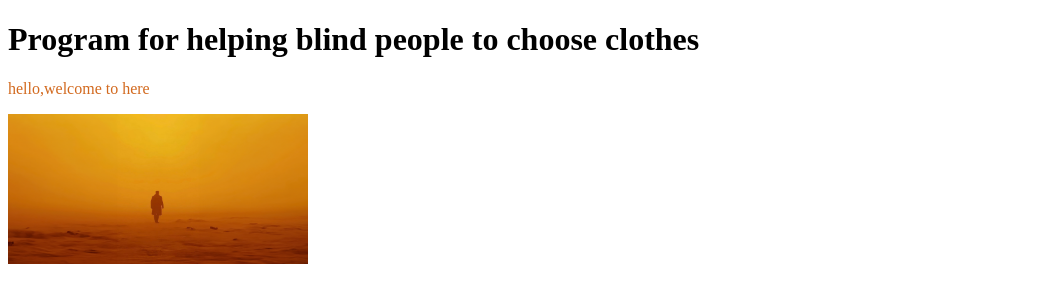
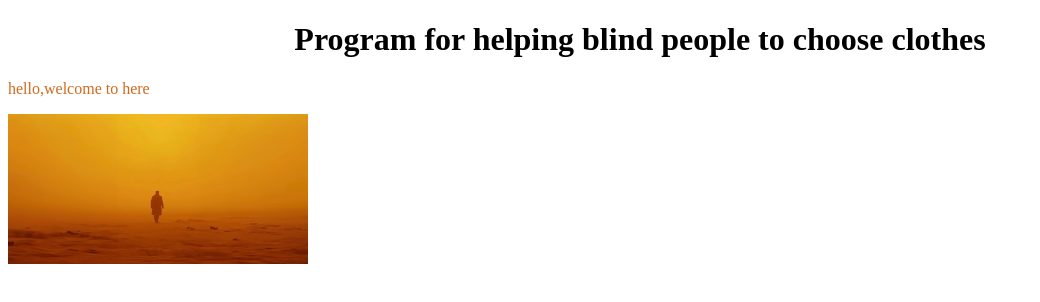
Before and after one commit to AZIZVeye/pj01, a plain HTML site: page index.html in a window 1280 px wide. Shown: the whole page, without its empty margins (0-1040 px from the left). Drawn offline with Linux system fonts and the light colour scheme.

Commit message:
Update index.html

```diff
--- a/index.html
+++ b/index.html
@@ -6,7 +6,7 @@
     <title>项目网页</title>
   </head>
   <body>
-    <h1>Program for helping blind people to choose clothes</h1>
+    <h1><center>Program for helping blind people to choose clothes</center></h1>
     <p style="color: chocolate">hello,welcome to here</p>
     <img src="Blade-Runner-desert.jpg" width="300" height="150" />
   </body>
```
